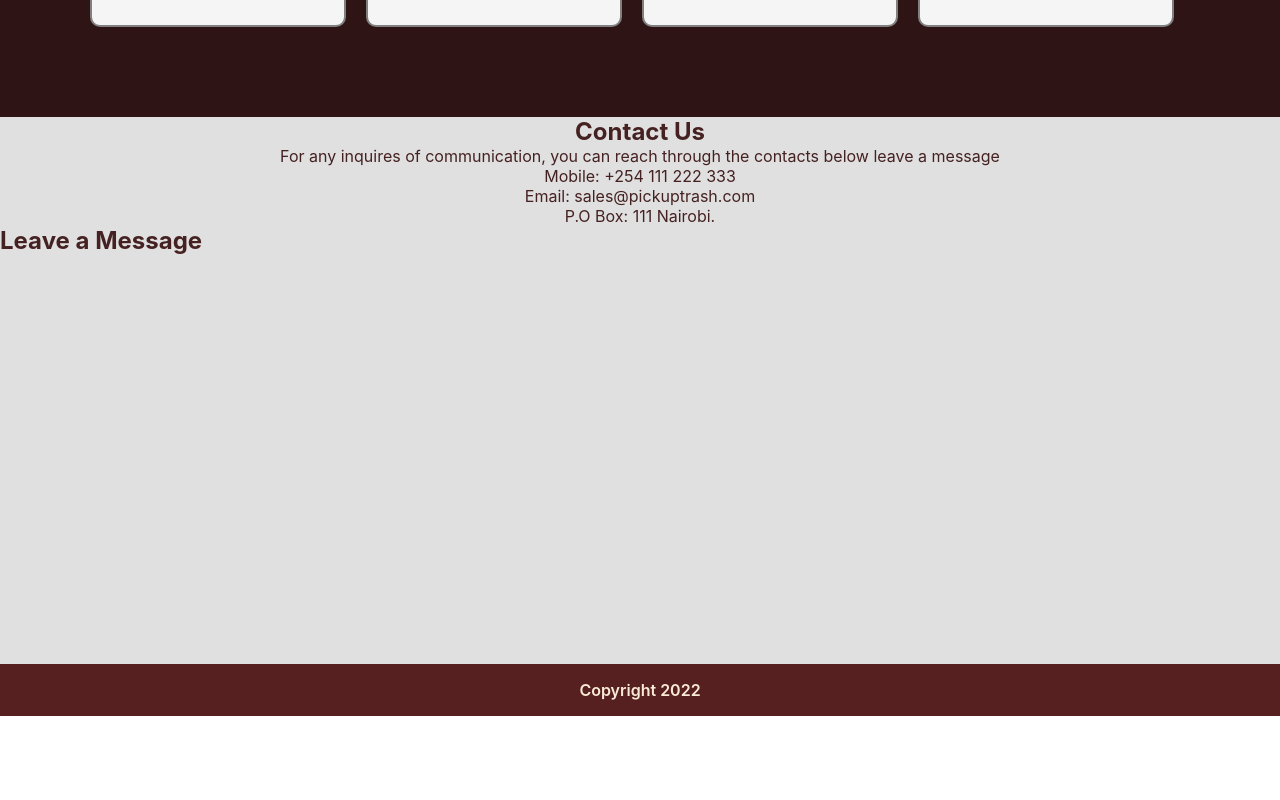
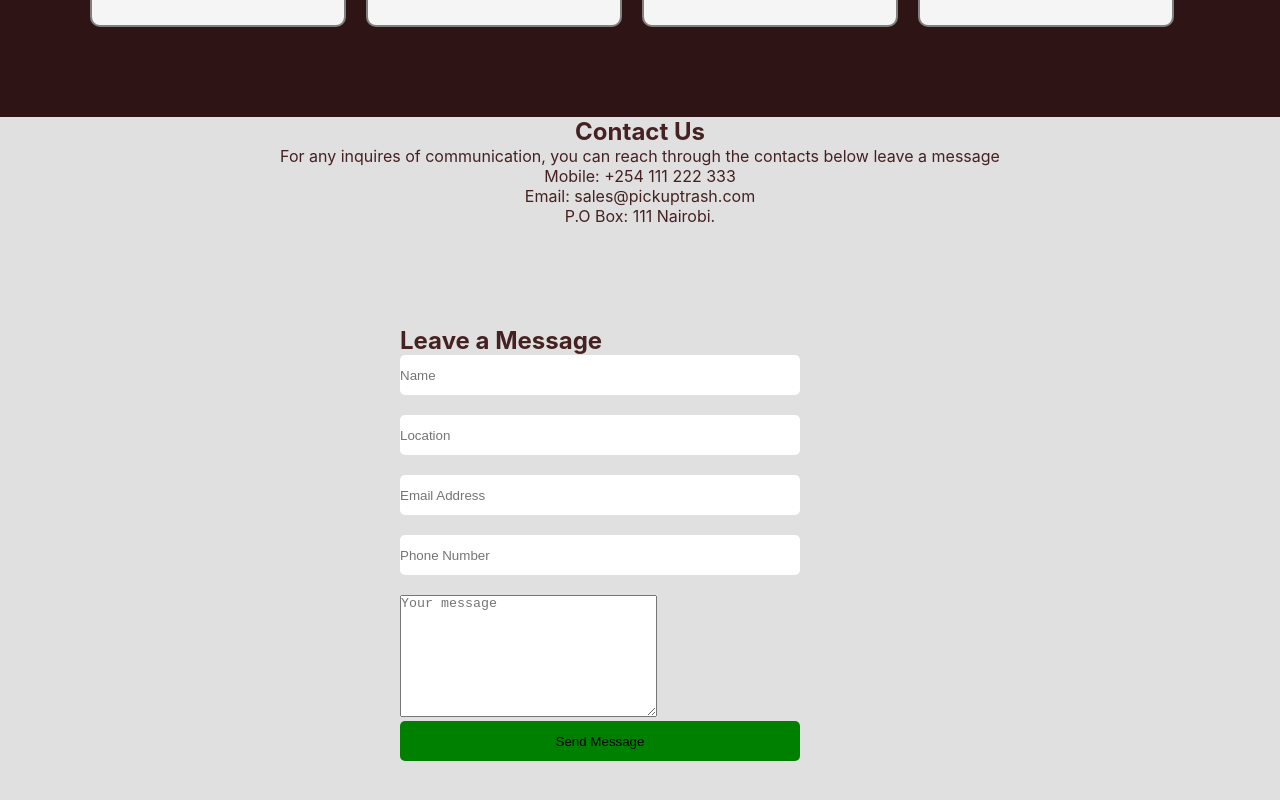
Before and after one commit to kiborgok/pick-up-trash, a React (Create React App) app: page / in a window 1280 px wide. Shown: the part 1815-2615 px from the top of the page. Before the commit the page ends 2531 px from the top, so only its background shows below. Built offline with nearby package versions, Linux system fonts and the light colour scheme.

Commit message:
patch: created a contact us

```diff
--- a/package.json
+++ b/package.json
@@ -3,12 +3,14 @@
   "version": "0.1.0",
   "private": true,
   "dependencies": {
+    "@emailjs/browser": "^3.4.0",
     "@fortawesome/fontawesome-svg-core": "^1.3.0-beta3",
     "@fortawesome/free-solid-svg-icons": "^6.0.0-beta3",
     "@fortawesome/react-fontawesome": "^0.1.17",
     "@testing-library/jest-dom": "^5.16.2",
     "@testing-library/react": "^12.1.2",
     "@testing-library/user-event": "^13.5.0",
+    "emailjs-com": "^3.2.0",
     "react": "^17.0.2",
     "react-dom": "^17.0.2",
     "react-router-dom": "^6.2.1",
--- a/src/components/contact/ContactPage.jsx
+++ b/src/components/contact/ContactPage.jsx
@@ -1,6 +1,18 @@
 import "./contact.css"
+import emailjs from "emailjs-com"
 import { FontAwesomeIcon } from '@fortawesome/react-fontawesome'
 function ContactPage(){
+    function sendEmail(e) {
+        e.preventDefault();
+
+    emailjs.sendForm('service_h211o5s', 'template_rsaybpf', e.target, 'user_k0bZjq4R0VCGguDF9wOdZ')
+        .then((result) => {
+            console.log(result.text);
+        }, (error) => {
+            console.log(error.text);
+        });
+        e.target.reset()
+    }
     return(
      <div className="contactcontainer">
             <h2>Contact Us</h2>
@@ -19,9 +31,29 @@ function ContactPage(){
         </div>
         <div id="message">
             <h2>Leave a Message</h2>
-
+            <form onSubmit={sendEmail}>
+                    <div className="messageinputs">
+                        <div className="nameholder">
+                            <input type="text" className="form-control" placeholder="Name" name="name"/>
+                        </div>
+                        <div className="locationholder">
+                            <input type="text" className="form-control" placeholder="Location" name="location"/>
+                        </div>
+                        <div className="emailholder">
+                            <input type="email" className="form-control" placeholder="Email Address" name="email"/>
+                        </div>
+                        <div className="phoneholder">
+                            <input type="text" className="form-control" placeholder="Phone Number" name="phone"/>
+                        </div>
+                        <div className="messageholder">
+                            <textarea className="form-control" id="" cols="30" rows="8" placeholder="Your message" name="message"></textarea>
+                        </div>
+                        <div className="submitbutton">
+                            <input type="submit" className="button" value="Send Message"></input>
+                        </div>
+                    </div>
+                </form>
         </div>
-
      </div>
     );
 }
--- a/src/components/contact/contact.css
+++ b/src/components/contact/contact.css
@@ -12,6 +12,7 @@
     width: 100%;
     display: flex;
     flex-direction: column;
+
 }
 .contactcontainer >h2, p{
     text-align: center;
@@ -21,3 +22,11 @@
     flex-direction: row;
 
 }
+#message{
+    align-content: center;
+    padding: 100px;
+    margin-left: 300px;
+}
+.button{
+    background-color: green;
+}
```
Also changed, not shown: 1 other file (tests, documents, lock files or other folders).
